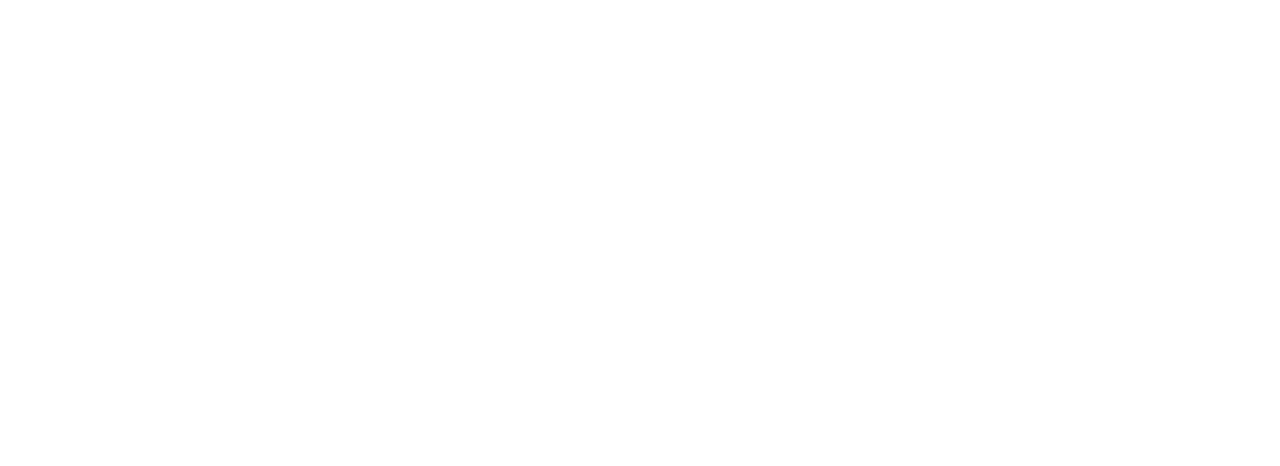
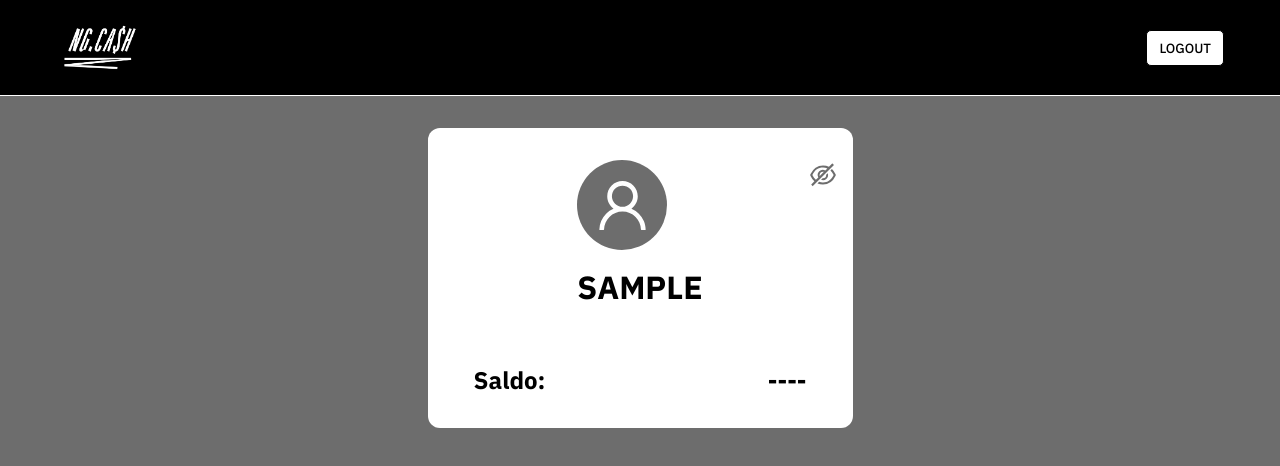
Before and after one commit to lucascortesc/teste_NG_Cash, a React (Vite) app in the folder Front/: page /home in a window 1280 px wide. Shown: the top 466 px of the page. Built offline with nearby package versions, Linux system fonts and the light colour scheme; sample sign-in values are in the browser's storage.

Commit message:
feat: User Modal / Home Page

```diff
--- a/Front/src/Components/Header/index.tsx
+++ b/Front/src/Components/Header/index.tsx
@@ -1,11 +1,34 @@
 import { Container } from "./styles";
 import NGCashLogo from "../../assets/NGCashLogo.png";
+import { useEffect, useState } from "react";
+import { Button } from "../Button";
+import { useNavigate } from "react-router-dom";
 
 export const Header = () => {
+  const [showLogout, SetShowLogout] = useState<boolean>(false);
+
+  const navigate = useNavigate();
+
+  useEffect(() => {
+    if (window.location.pathname === "/home") {
+      SetShowLogout(true);
+    }
+  }, []);
+
+  const handleLogout = () => {
+    localStorage.clear();
+    navigate("/");
+  };
+
   return (
-    <Container>
+    <Container path={window.location.pathname}>
       <div className="header__widthLimiter">
         <img className="header__logo" alt="Logo NG.Cash" src={NGCashLogo} />
+        {showLogout && (
+          <Button type="button" desing="cancel" onClick={handleLogout}>
+            LOGOUT
+          </Button>
+        )}
       </div>
     </Container>
   );
--- a/Front/src/Components/Header/styles.ts
+++ b/Front/src/Components/Header/styles.ts
@@ -1,6 +1,10 @@
 import styled from "styled-components";
 
-export const Container = styled.div`
+interface Props {
+  path: string;
+}
+
+export const Container = styled.div<Props>`
   background-color: black;
   width: 100%;
   height: 96px;
@@ -12,11 +16,18 @@
   justify-content: center;
 
   position: fixed;
-  background-color: rgba(0, 0, 0, 0);
+  background-color: ${({ path }) =>
+    path === "/" ? "rgba(0, 0, 0, 0)" : "rgb(0, 0, 0)"};
+  border-bottom: ${({ path }) =>
+    path === "/home" ? "1px solid white" : "none"};
 
   .header__widthLimiter {
     width: 100%;
     max-width: 1600px;
+
+    display: flex;
+    align-items: center;
+    justify-content: space-between;
   }
 
   .header__logo {
--- a/Front/src/Components/LoginRegisterModal/index.tsx
+++ b/Front/src/Components/LoginRegisterModal/index.tsx
@@ -16,6 +16,8 @@
 import { useForm } from "react-hook-form";
 import { useUser } from "../../Providers/user";
 import { schemaUserProps } from "../../interface";
+import Lottie from "react-lottie";
+import { lottieLoadOptions } from "../../Styles";
 
 interface Props {
   title: string;
@@ -97,14 +99,27 @@
           ) : (
             <></>
           )}
+          {!isLoading ? (
             <div className="userModal__buttons">
-            <Button onClick={() => navigate("/")} desing="cancel" type="button">
+              <Button
+                onClick={() => navigate("/")}
+                desing="cancel"
+                type="button"
+              >
                 CANCELAR
               </Button>
               <Button desing="confirm" type="submit">
                 {title === "Login" ? "ENTRAR" : "CADASTRAR"}
               </Button>
             </div>
+          ) : (
+            <div className="userModal__lottie">
+              <Lottie
+                options={lottieLoadOptions}
+                isClickToPauseDisabled={true}
+              />
+            </div>
+          )}
         </form>
       </motion.div>
     </Background>
--- a/Front/src/Components/LoginRegisterModal/styles.ts
+++ b/Front/src/Components/LoginRegisterModal/styles.ts
@@ -77,6 +77,15 @@
     display: flex;
     flex-wrap: wrap;
     gap: 30px;
+    height: 70px;
+
+    button {
+      height: 36px;
+    }
+  }
+
+  .userModal__lottie {
+    width: 70px;
   }
 
   @media screen and (min-width: 420px) {
--- /dev/null
+++ b/Front/src/Components/UserModal/index.tsx
@@ -0,0 +1,43 @@
+import { Background } from "./styles";
+import {
+  AiOutlineUser,
+  AiOutlineEye,
+  AiOutlineEyeInvisible,
+} from "react-icons/ai";
+import { useUser } from "../../Providers/user";
+import { useState } from "react";
+
+export const UserModal = () => {
+  const [showBalance, setShowBalance] = useState<boolean>(false);
+  const { user } = useUser();
+  return (
+    <Background>
+      <div
+        className="user__showIcon"
+        onClick={() => setShowBalance(!showBalance)}
+      >
+        {showBalance ? <AiOutlineEye /> : <AiOutlineEyeInvisible />}
+      </div>
+      <div>
+        <div className="user__icon">
+          <AiOutlineUser />
+        </div>
+        <h1 className="user__name">{user.username}</h1>
+      </div>
+      <div className="user__balance-wrap">
+        <h2>Saldo:</h2>
+        {showBalance ? (
+          <h2 className="user__balance">
+            {user.account.balance.toLocaleString("pt-BR", {
+              minimumFractionDigits: 2,
+              style: "currency",
+              currency: "BRL",
+            })}
+          </h2>
+        ) : (
+          <h2>----</h2>
+        )}
+      </div>
+    </Background>
+  );
+};
--- /dev/null
+++ b/Front/src/Components/UserModal/styles.ts
@@ -0,0 +1,65 @@
+import styled from "styled-components";
+
+export const Background = styled.div`
+  width: 95%;
+  max-width: 425px;
+  min-height: 300px;
+  padding: 32px 16px;
+  border-radius: 12px;
+  background-color: white;
+
+  margin-top: 32px;
+
+  display: flex;
+  flex-direction: column;
+  align-items: center;
+  justify-content: space-between;
+  position: relative;
+
+  .user__icon {
+    width: 90px;
+    height: 90px;
+    background-color: #6d6d6d;
+    border-radius: 50%;
+
+    display: flex;
+    justify-content: center;
+    align-items: center;
+
+    svg {
+      width: 70%;
+      height: 70%;
+      color: white;
+    }
+  }
+
+  .user__name {
+    text-transform: uppercase;
+    margin-top: 16px;
+  }
+
+  .user__balance-wrap {
+    width: 100%;
+    display: flex;
+    justify-content: space-between;
+    padding: 0 30px;
+    flex-wrap: wrap;
+  }
+
+  .user__balance {
+    color: green;
+  }
+
+  .user__showIcon {
+    position: absolute;
+    right: 15px;
+    cursor: pointer;
+
+    svg {
+      width: 30px;
+      height: 30px;
+
+      color: #6d6d6d;
+    }
+  }
+`;
--- /dev/null
+++ b/Front/src/Pages/Home/index.tsx
@@ -0,0 +1,14 @@
+import { Header } from "../../Components/Header";
+import { UserModal } from "../../Components/UserModal";
+import { Background } from "./styles";
+
+export const Home = () => {
+  return (
+    <Background>
+      <Header />
+      <div className="home__body">
+        <UserModal />
+      </div>
+    </Background>
+  );
+};
--- /dev/null
+++ b/Front/src/Pages/Home/styles.ts
@@ -0,0 +1,15 @@
+import styled from "styled-components";
+
+export const Background = styled.div`
+  width: 100%;
+  height: 100vh;
+
+  background-color: #6d6d6d;
+
+  .home__body {
+    padding-top: 96px;
+    display: flex;
+    flex-direction: column;
+    align-items: center;
+  }
+`;
--- a/Front/src/Routes/index.tsx
+++ b/Front/src/Routes/index.tsx
@@ -1,5 +1,6 @@
 import { Route, Routes } from "react-router-dom";
 import { Outlet, Navigate } from "react-router-dom";
+import { Home } from "../Pages/Home";
 import { LandingPage } from "../Pages/LandingPage";
 import { LoginRegister } from "../Pages/LoginRegister";
 
@@ -22,7 +23,7 @@
       </Route>
 
       <Route element={<PrivateRoutes />}>
-        <Route path="/home" />
+        <Route path="/home" element={<Home />} />
       </Route>
 
       <Route path="/" element={<LandingPage />} />
--- a/Front/src/Styles/index.ts
+++ b/Front/src/Styles/index.ts
@@ -1,4 +1,6 @@
 import { createGlobalStyle } from "styled-components";
+import styled from "styled-components";
+import cashLoading from "../Lotties/cashLoading.json";
 
 export const GlobalStyle = createGlobalStyle`
 
@@ -18,3 +20,12 @@
 }
 
 `;
+
+export const lottieLoadOptions = {
+  loop: true,
+  autoplay: true,
+  animationData: cashLoading,
+  rendererSettings: {
+    preserveAspectRatio: "xMidYMid slice",
+  },
+};
--- a/Front/src/interface/index.ts
+++ b/Front/src/interface/index.ts
@@ -11,7 +11,7 @@
 
 export interface IUser {
   id: string;
-  name: string;
+  username: string;
   account: IAccount;
 }
 
--- a/Front/src/validation/index.ts
+++ b/Front/src/validation/index.ts
@@ -5,7 +5,7 @@
     .string()
     .required("Usuário obrigatório")
     .min(3, "Seu username deve conter no mínimo 3 caracteres")
-    .max(128, "Seu username deve conter no máximo 128 caracteres"),
+    .max(16, "Seu username deve conter no máximo 16 caracteres"),
   password: yup
     .string()
     .required("Senha obrigatória")
```
Lines whose indentation alone changed are shown as unchanged.
